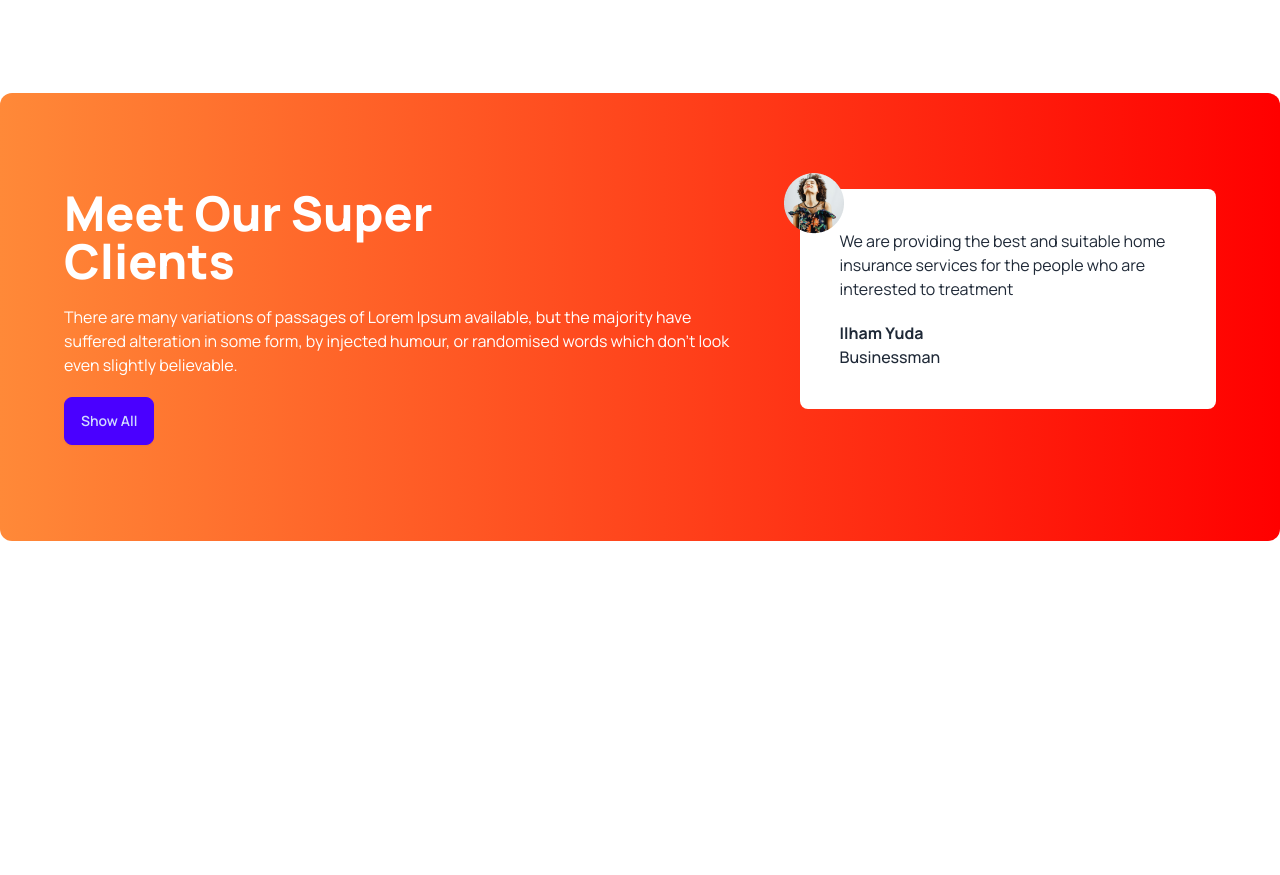
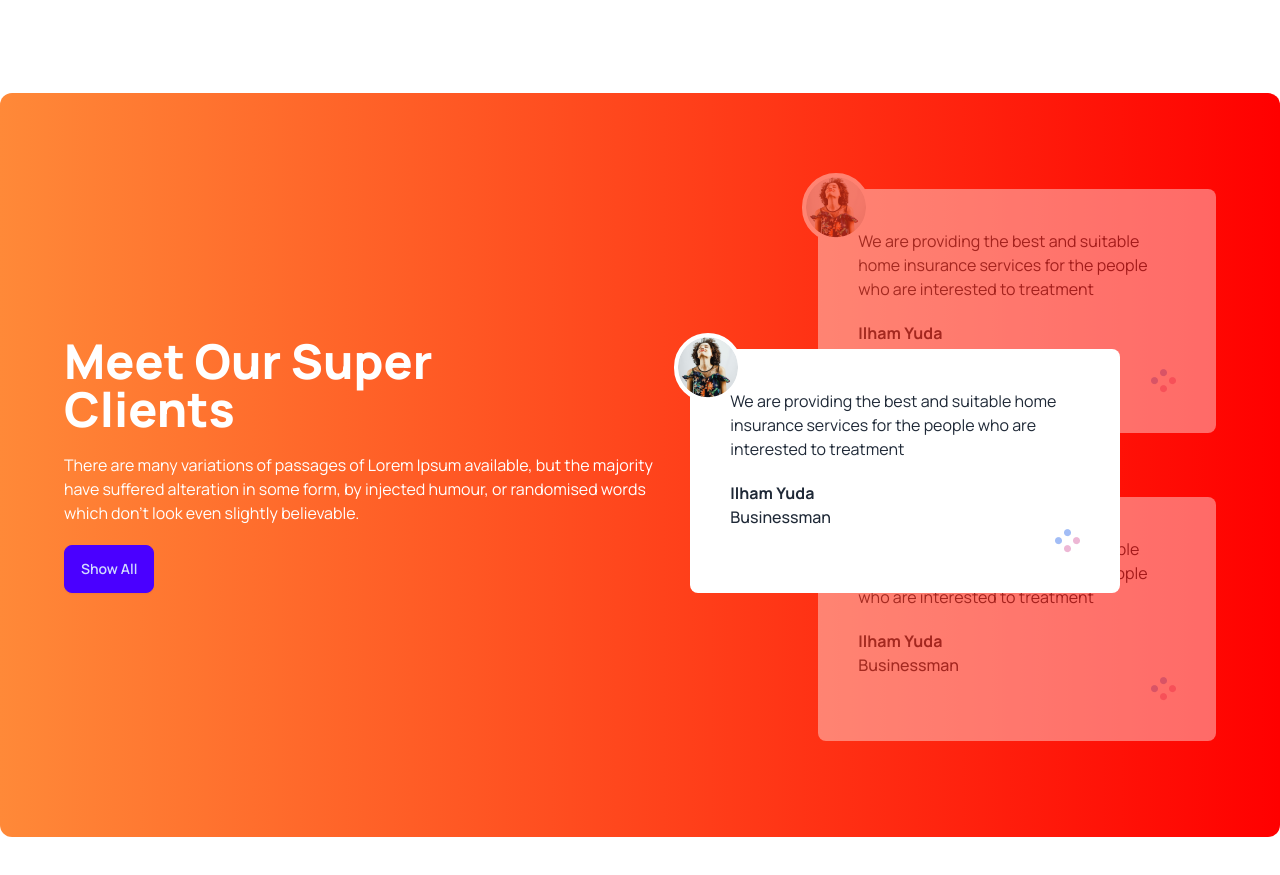
Before and after one commit to EimaAkhterMim/tea-house-with-daisyui14, a plain HTML site: page index.html in a window 1280 px wide. Shown: the part 1694-2569 px from the top of the page. Before the commit the page ends 2331 px from the top, so only its background shows below. Drawn offline with nearby package versions, Linux system fonts and the light colour scheme.

Commit message:
happy clients section completed

```diff
--- a/index.html
+++ b/index.html
@@ -150,7 +150,10 @@
                 <h3 class="text-5xl font-extrabold">Great Tea, Freshly <br>
 
                     Presented</h3>
-                <p>The meaning of gong cha is chanese is to provide the best tea to emperor from all possessions . It represents the highest quality and self expectation. Establishing in 2006, Gong cha had been deeply appreciated by its custoers  because of good words of mouth and unique customized service orginated from Taiwan.</p>
+                <p>The meaning of gong cha is chanese is to provide the best tea to emperor from all possessions . It
+                    represents the highest quality and self expectation. Establishing in 2006, Gong cha had been deeply
+                    appreciated by its custoers because of good words of mouth and unique customized service orginated
+                    from Taiwan.</p>
                 <h4 class="text-xl mt-8 font-extrabold">Unique Taste</h4>
                 <p>A Unique and different style from other teapots gives a luxurious and minimalist impression</p>
                 <h4 class="text-xl mt-8 font-extrabold">Premium Quality</h4>
@@ -163,24 +166,60 @@
 
         <!-- super clients section start -->
 
-        <section class="my-24 flex flex-col lg:flex-row gap-12 rounded-xl bg-gradient-to-r from-[#FF8938] to-[#F00] px-16 py-24 ">
-            <div class="space-y-5">
+        <section
+            class="my-24 flex flex-col lg:flex-row gap-12 rounded-xl bg-gradient-to-r from-[#FF8938] to-[#F00] px-16 py-24 ">
+            <div class="flex items-center" >
+               <div class="space-y-5 lg:pr-28">
                 <h2 class="text-5xl font-extrabold text-white">
                     Meet Our Super
                     <br>
-                     Clients</h2>
-                     <p class="text-white"> There are many variations of passages of Lorem Ipsum available, but the majority have suffered alteration in some form, by injected humour, or randomised words which don't look even slightly believable. </p>
-                     <button class="btn btn-primary">Show All</button>
+                    Clients
+                </h2>
+                <p class="text-white"> There are many variations of passages of Lorem Ipsum available, but the majority
+                    have suffered alteration in some form, by injected humour, or randomised words which don't look even
+                    slightly believable. </p>
+                <button class="btn btn-primary">Show All</button>
+               </div>
             </div>
-
-            <div>
-                <!-- review -->
-                <div class="p-10 relative rounded-lg bg-white" >
-                    <img class="absolute -top-4 -left-4" src="images/client.png" alt="">
-                    <p>We are providing the best and suitable home insurance services for the people who are interested to treatment</p>
+            <!-- review container -->
+            <div class="relative">
+                <!-- next review -->
+                <div class="p-10 z-10 opacity-40 mb-16 relative rounded-lg bg-white">
+                    <img class="absolute -top-4 -left-4 border-4 border-white rounded-full bg-white"
+                        src="images/client.png" alt="">
+                    <p>We are providing the best and suitable home insurance services for the people who are interested
+                        to treatment</p>
                     <h4 class="font-bold mt-5">Ilham Yuda</h4>
                     <p class="font-medium">Businessman</p>
+                    <div class="flex justify-end">
+                        <img src="images/circles.png" alt="">
+                    </div>
                 </div>
+                <!-- current review -->
+                <div class="p-10 absolute z-20 top-40 lg:-left-32 lg:w-[430px] rounded-lg bg-white">
+                    <img class="absolute -top-4 -left-4 border-4 border-white rounded-full bg-white"
+                        src="images/client.png" alt="">
+                    <p>We are providing the best and suitable home insurance services for the people who are interested
+                        to treatment</p>
+                    <h4 class="font-bold mt-5">Ilham Yuda</h4>
+                    <p class="font-medium">Businessman</p>
+                    <div class="flex justify-end">
+                        <img src="images/circles.png" alt="">
+                    </div>
+                </div>
+                <!--previous review -->
+                <div class="p-10 z-10 opacity-40 relative rounded-lg bg-white">
+                    <img class="absolute -top-4 -left-4 border-4 border-white rounded-full bg-white"
+                        src="images/client.png" alt="">
+                    <p>We are providing the best and suitable home insurance services for the people who are interested
+                        to treatment</p>
+                    <h4 class="font-bold mt-5">Ilham Yuda</h4>
+                    <p class="font-medium">Businessman</p>
+                    <div class="flex justify-end">
+                        <img src="images/circles.png" alt="">
+                    </div>
+                </div>
+
             </div>
         </section>
 
```
